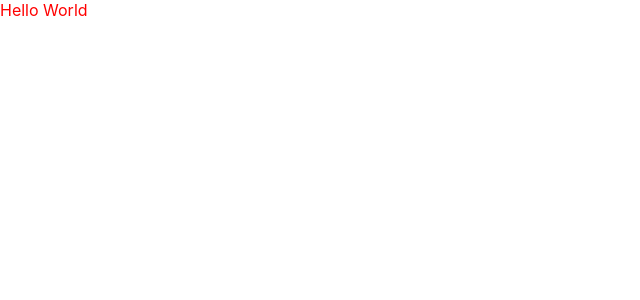
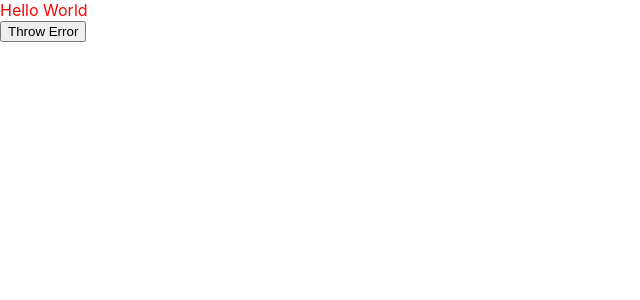
Before and after one commit to Masaya-Matsushita/population-transition-app, a Next.js app: page / in a window 1280 px wide. Shown: the top 300 px of the page, without its empty margins (0-640 px from the left). Built offline with nearby package versions, Linux system fonts and the light colour scheme.

Commit message:
➕ react-error-boundary を導入

```diff
--- a/package.json
+++ b/package.json
@@ -19,6 +19,7 @@
     "next": "13.0.3",
     "react": "18.2.0",
     "react-dom": "18.2.0",
+    "react-error-boundary": "^3.1.4",
     "typescript": "4.8.4"
   },
   "devDependencies": {
--- /dev/null
+++ b/src/component/ErrorFallback.tsx
@@ -0,0 +1,13 @@
+import { FC } from 'react'
+import type { FallbackProps } from 'react-error-boundary'
+
+export const ErrorFallback: FC<FallbackProps> = ({ error, resetErrorBoundary }) => {
+  return (
+    // TODO: 429エラー対処　https://opendata.resas-portal.go.jp/docs/api/v1/detail/index.html
+    <div>
+      <h2>エラーが発生しました</h2>
+      <pre>{error.message}</pre>
+      <button onClick={resetErrorBoundary}>Try again</button>
+    </div>
+  )
+}
--- a/src/pages/_app.tsx
+++ b/src/pages/_app.tsx
@@ -1,6 +1,18 @@
 import '@/style/globals.css'
 import type { AppProps } from 'next/app'
+import { ErrorFallback } from '@/component/ErrorFallback'
+import { ErrorBoundary } from 'react-error-boundary'
+
+const onError = (error: Error) => {
+  console.log('Error Message:', error.message)
+}
 
 export default function App({ Component, pageProps }: AppProps) {
-  return <Component {...pageProps} />
+  return (
+    <>
+      <ErrorBoundary FallbackComponent={ErrorFallback} onError={onError}>
+        <Component {...pageProps} />
+      </ErrorBoundary>
+    </>
+  )
 }
--- a/src/pages/index.tsx
+++ b/src/pages/index.tsx
@@ -1,5 +1,21 @@
 import styles from '@/style/Home.module.css'
+import { useErrorHandler } from 'react-error-boundary'
 
 export default function Home() {
-  return <div className={styles.title}>Hello World</div>
+  const handleError = useErrorHandler()
+
+  const handleClick = () => {
+    try {
+      throw new Error('Error is occurred!')
+    } catch (error: any) {
+      handleError(error)
+    }
+  }
+
+  return (
+    <>
+      <div className={styles.title}>Hello World</div>
+      <button onClick={handleClick}>Throw Error</button>
+    </>
+  )
 }
```
Also changed, not shown: 1 other file (tests, documents, lock files or other folders).
